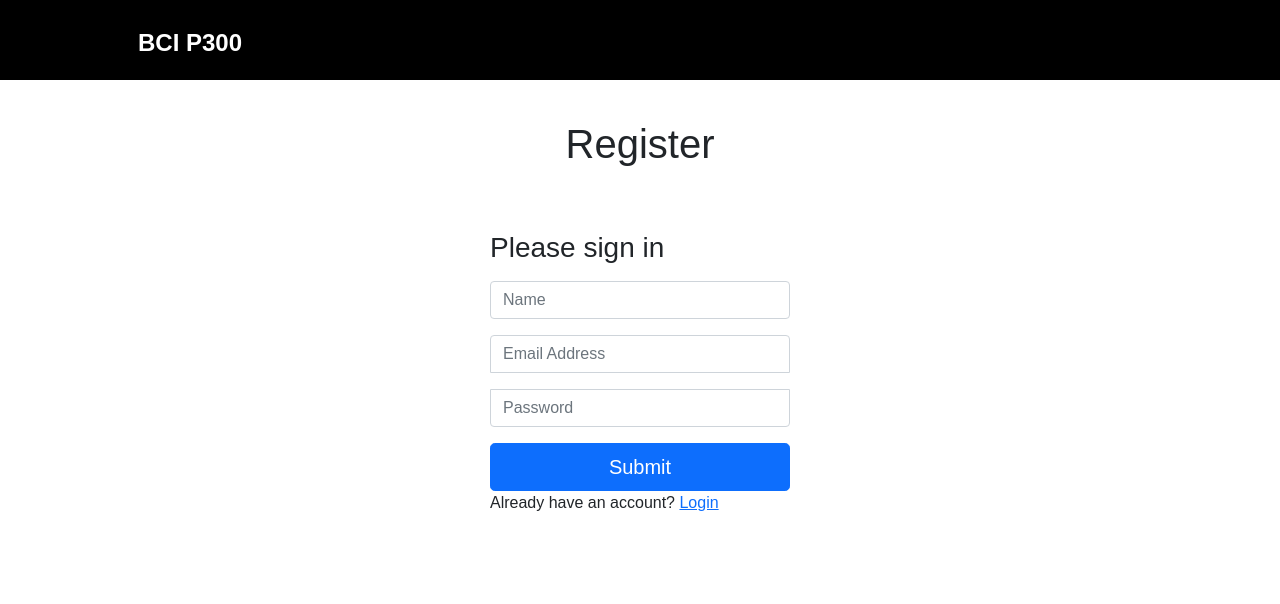
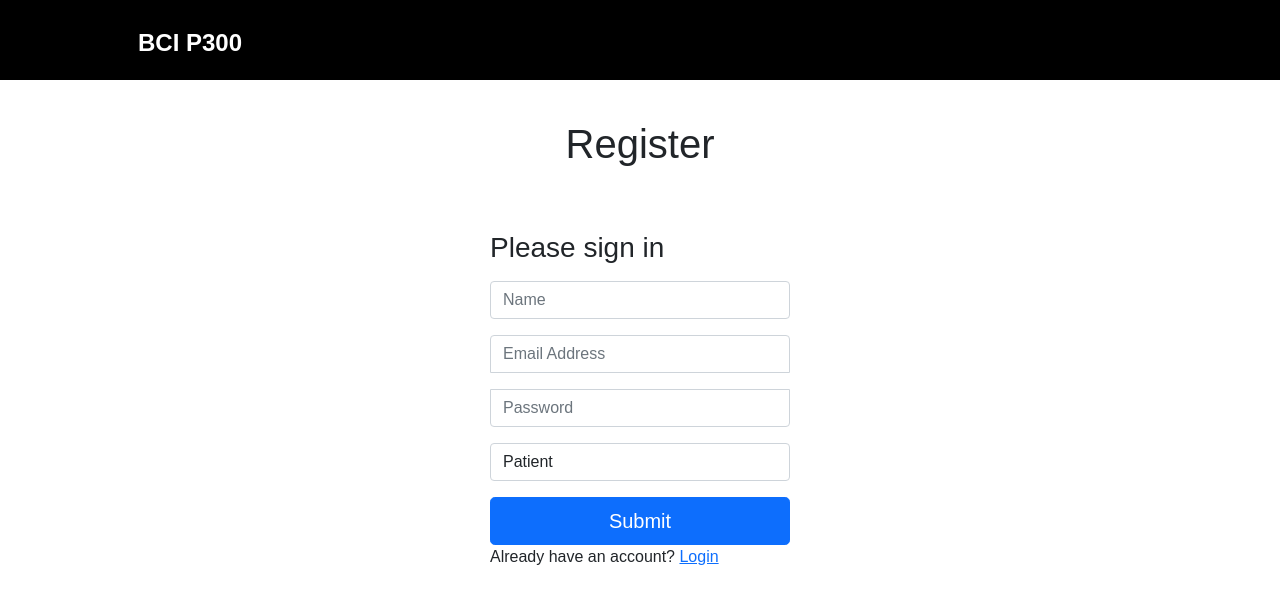
Before and after one commit to Aditya-gam/BCI-P300, a React (Create React App) app in the folder client/: page /register in a window 1280 px wide. Shown: the top 604 px of the page. Built offline with nearby package versions, Linux system fonts and the light colour scheme; no server answers; a web font is replaced by a local one.

Commit message:
Added Access Dropdown

```diff
--- a/client/src/pages/Login.js
+++ b/client/src/pages/Login.js
@@ -7,9 +7,10 @@ const Login = ({ setAuth }) => {
   const [inputs, setInputs] = useState({
     email: "",
     password: "",
+    access: ""
   });
 
-  const { email, password } = inputs;
+  const { email, password, access } = inputs;
 
   const onChange = (e) => {
     setInputs({ ...inputs, [e.target.name]: e.target.value });
@@ -19,7 +20,7 @@ const Login = ({ setAuth }) => {
     e.preventDefault();
 
     try {
-      const body = { email, password };
+      const body = { email, password, access };
 
       const response = await fetch("http://localhost:5000/auth/login", {
         method: "POST",
@@ -33,7 +34,7 @@ const Login = ({ setAuth }) => {
         localStorage.setItem("token", parseRes.token);
 
         setAuth(true);
-        toast.success("login successful!");
+        toast.success("Login Successful!");
       } else {
         setAuth(false);
         toast.error(parseRes);
@@ -72,6 +73,12 @@ const Login = ({ setAuth }) => {
               onChange={(e) => onChange(e)}
             />
 
+              <select id="list" onChange={(e) => onChange(e)} className="form-control my-3" placeholder="Access Type">
+                <option value="patient">Patient</option>
+                <option value="doctor">Doctor</option>
+                <option value="admin">Admin</option>
+              </select>
+
             <button className="w-100 btn btn-lg btn-primary" type="submit">
               Sign in
             </button>
--- a/client/src/pages/Register.js
+++ b/client/src/pages/Register.js
@@ -1,7 +1,7 @@
 import React, { Fragment, useState } from "react";
 import { Link } from "react-router-dom";
 import { toast } from "react-toastify";
-import Navbar from '../components/Nav';
+import Navbar from "../components/Nav";
 import "../styles/App.css";
 
 const Register = ({ setRegister }) => {
@@ -9,9 +9,10 @@ const Register = ({ setRegister }) => {
     email: "",
     password: "",
     name: "",
+    access: ""
   });
 
-  const { email, password, name } = inputs;
+  const { email, password, name, access} = inputs;
 
   const onChange = (e) => {
     setInputs({ ...inputs, [e.target.name]: e.target.value });
@@ -21,7 +22,7 @@ const Register = ({ setRegister }) => {
     e.preventDefault();
 
     try {
-      const body = { email, password, name };
+      const body = { email, password, name, access};
 
       const response = await fetch("http://localhost:5000/auth/register", {
         method: "POST",
@@ -45,6 +46,11 @@ const Register = ({ setRegister }) => {
       console.error(err.message);
     }
   };
+
+  // function getSelectValue() {
+  //   const selectedValue = document.getElementById("list").value;
+  // }
+  // getSelectValue();
 
   return (
     <>
@@ -83,6 +89,12 @@ const Register = ({ setRegister }) => {
                 onChange={(e) => onChange(e)}
               />
 
+              <select id="list" onChange={(e) => onChange(e)} className="form-control my-3" placeholder="Access Type">
+                <option value="patient">Patient</option>
+                <option value="doctor">Doctor</option>
+                <option value="admin">Admin</option>
+              </select>
+
               <button className="w-100 btn btn-lg btn-primary" type="submit">
                 Submit
               </button>
```
Lines whose indentation alone changed are shown as unchanged.
